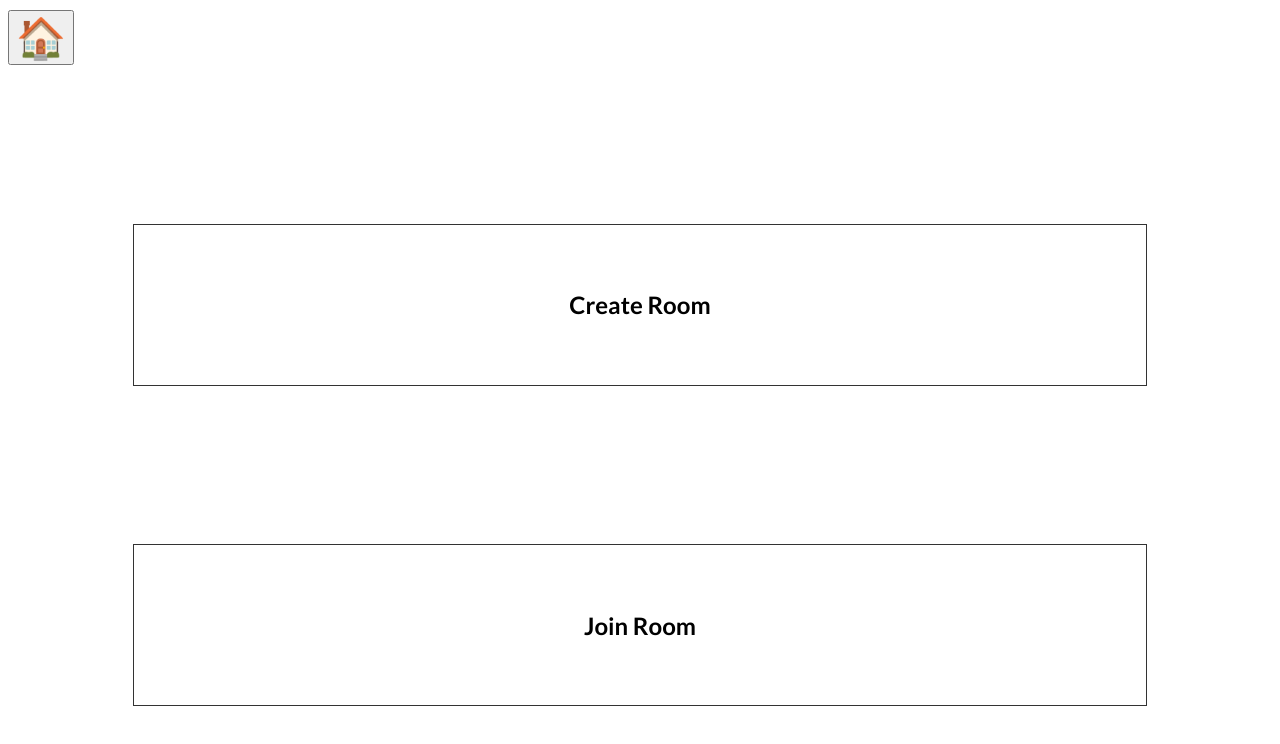
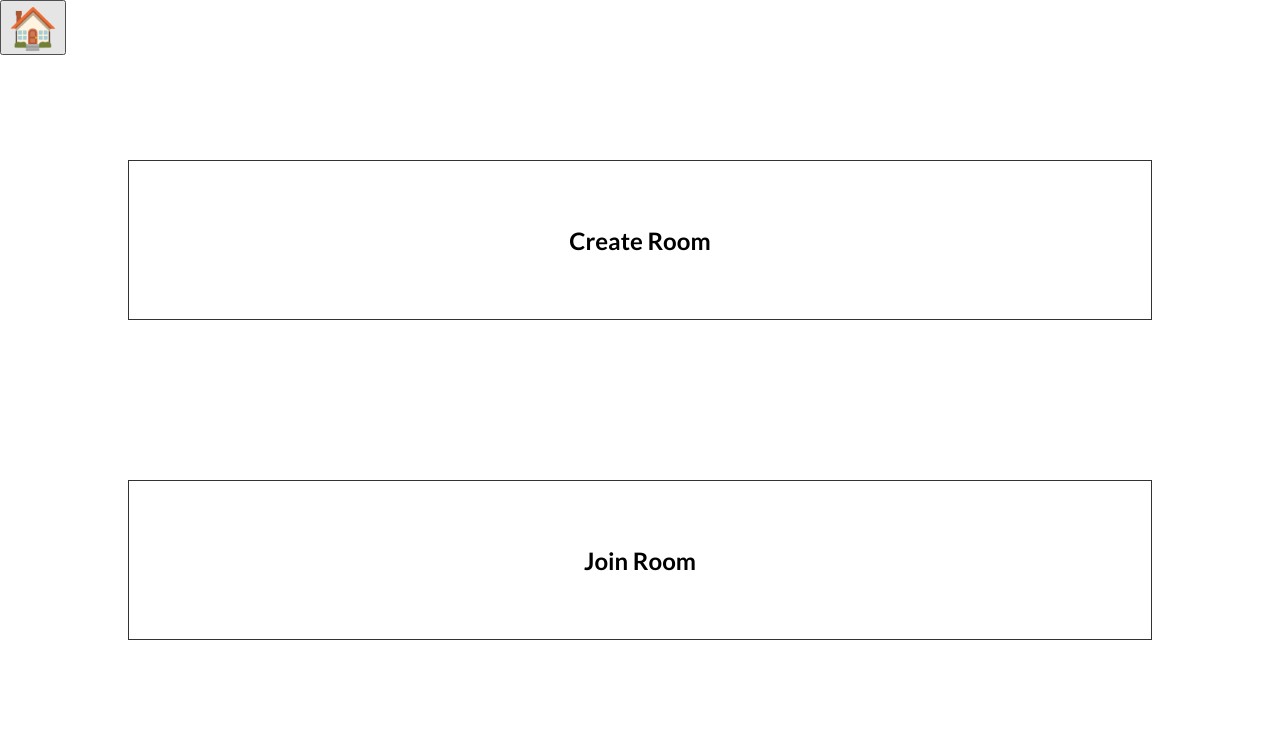
Before and after one commit to osam2019/WEB_Icebreaker_Team, a Vue app: page / in a window 1280 px wide. Shown: the top 744 px of the page. Built offline with nearby package versions, Linux system fonts and the light colour scheme.

Commit message:
Fix margin value to remove overflow

```diff
--- a/src/App.vue
+++ b/src/App.vue
@@ -20,11 +20,15 @@ export default {
 
 <style>
 @import url('https://fonts.googleapis.com/css?family=Lato:700&display=swap');
-*{
-  font-family: 'Lato'
+
+* {
+  font-family: 'Lato';
+  box-sizing: border-box;
 }
+
 html, body {
   height: 100%;
+  margin: 0;
 }
 
 a {
@@ -35,16 +39,20 @@ a {
   font-family: 'Avenir', Helvetica, Arial, sans-serif;
   -webkit-font-smoothing: antialiased;
   -moz-osx-font-smoothing: grayscale;
-  margin-top: 10px;
   height: 100%;
 }
 
 .home-button {
   font-size: 40px;
+  position: absolute;
 }
 
 .content {
   height: 100%;
+  display: flex;
+  flex-direction: column;
+  justify-content: space-evenly;
+  align-items: center;
 }
 
 .button {
```
